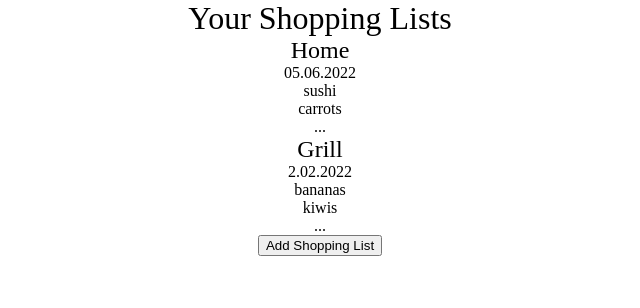
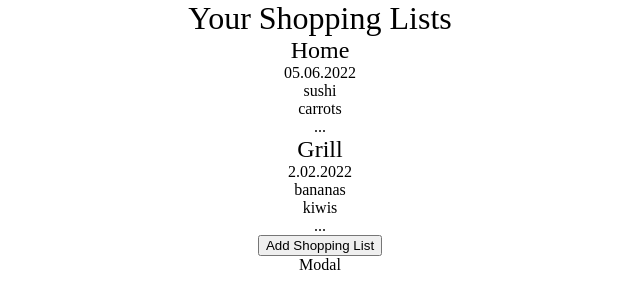
Before and after one commit to katmart93/shopping-list-app, a React (Create React App) app: page / in a window 1280 px wide. Shown: the top 308 px of the page, without its empty margins (320-960 px from the left). Built offline with nearby package versions, Linux system fonts and the light colour scheme.

Commit message:
modal component imported in home

```diff
--- a/src/components/Home.jsx
+++ b/src/components/Home.jsx
@@ -4,6 +4,7 @@ import { v4 as uuidv4 } from "uuid";
 import ShoppingLists from "./ShoppingLists";
 import AddListButton from "./AddListButton";
 import Title from "./Title";
+import Modal from "./Modal";
 
 export default function Home() {
   const [lists, setLists] = useState([
@@ -25,6 +26,7 @@ export default function Home() {
       <Title />
       <ShoppingLists lists={lists} />
       <AddListButton />
+      <Modal />
     </div>
   );
 }
```
